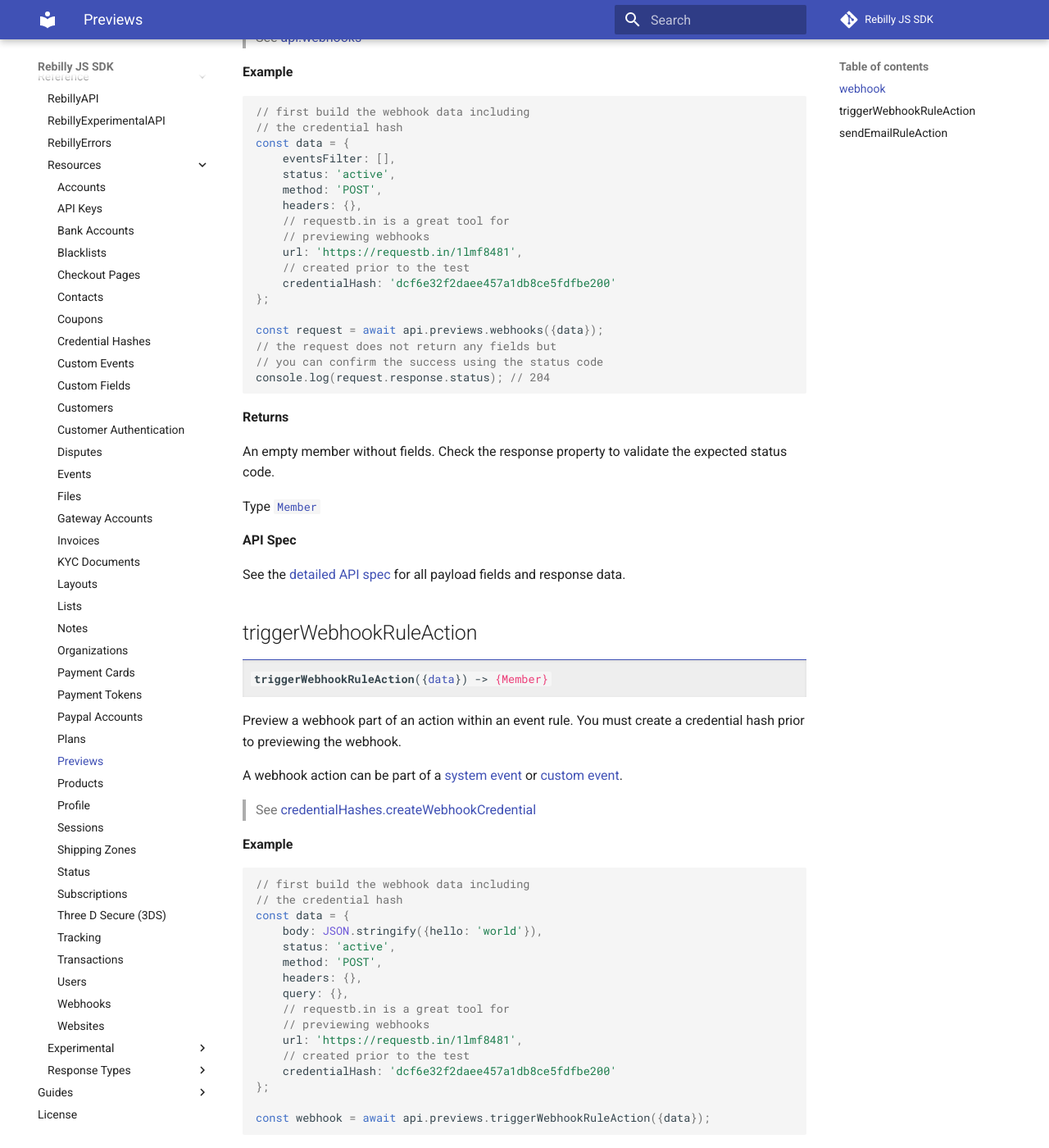
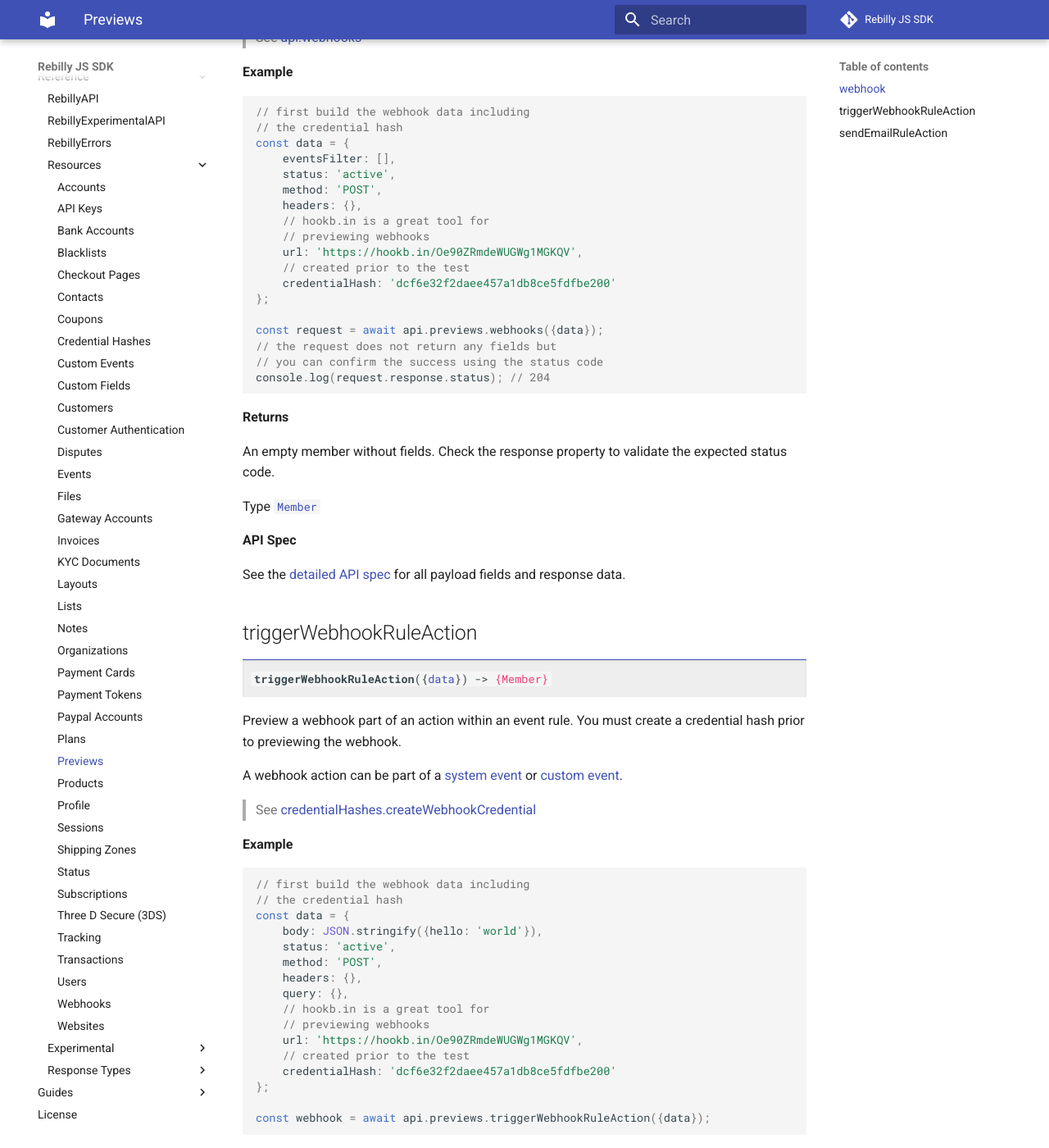
Before and after one commit to Rebilly/rebilly-js-sdk, an MkDocs documentation site: the page built from docs/reference/resources/previews.md, in a window 1280 px wide and 1400 px high, scrolled down 599 px. Shown: the whole window at 82% size. Built offline with MkDocs 1.6.1 and Material for MkDocs 9.7.7, drawn with Linux system fonts in a browser that asks for light colours; comment, search, counter and statistics services are not loaded.

Commit message:
Replace requestb.in with hookbin

```diff
--- a/docs/reference/resources/previews.md
+++ b/docs/reference/resources/previews.md
@@ -26,9 +26,9 @@ const data = {
     status: 'active',
     method: 'POST',
     headers: {},
-    // requestb.in is a great tool for
+    // hookb.in is a great tool for
     // previewing webhooks
-    url: 'https://requestb.in/1lmf8481',
+    url: 'https://hookb.in/Oe90ZRmdeWUGWg1MGKQV',
     // created prior to the test
     credentialHash: 'dcf6e32f2daee457a1db8ce5fdfbe200'
 };
@@ -71,9 +71,9 @@ const data = {
     method: 'POST',
     headers: {},
     query: {},
-    // requestb.in is a great tool for
+    // hookb.in is a great tool for
     // previewing webhooks
-    url: 'https://requestb.in/1lmf8481',
+    url: 'https://hookb.in/Oe90ZRmdeWUGWg1MGKQV',
     // created prior to the test
     credentialHash: 'dcf6e32f2daee457a1db8ce5fdfbe200'
 };
```
Also changed, not shown: other parts of docs/reference/resources/previews.md (+2 -2 lines), docs/reference/resources/webhooks.md (+2 -2 lines).
